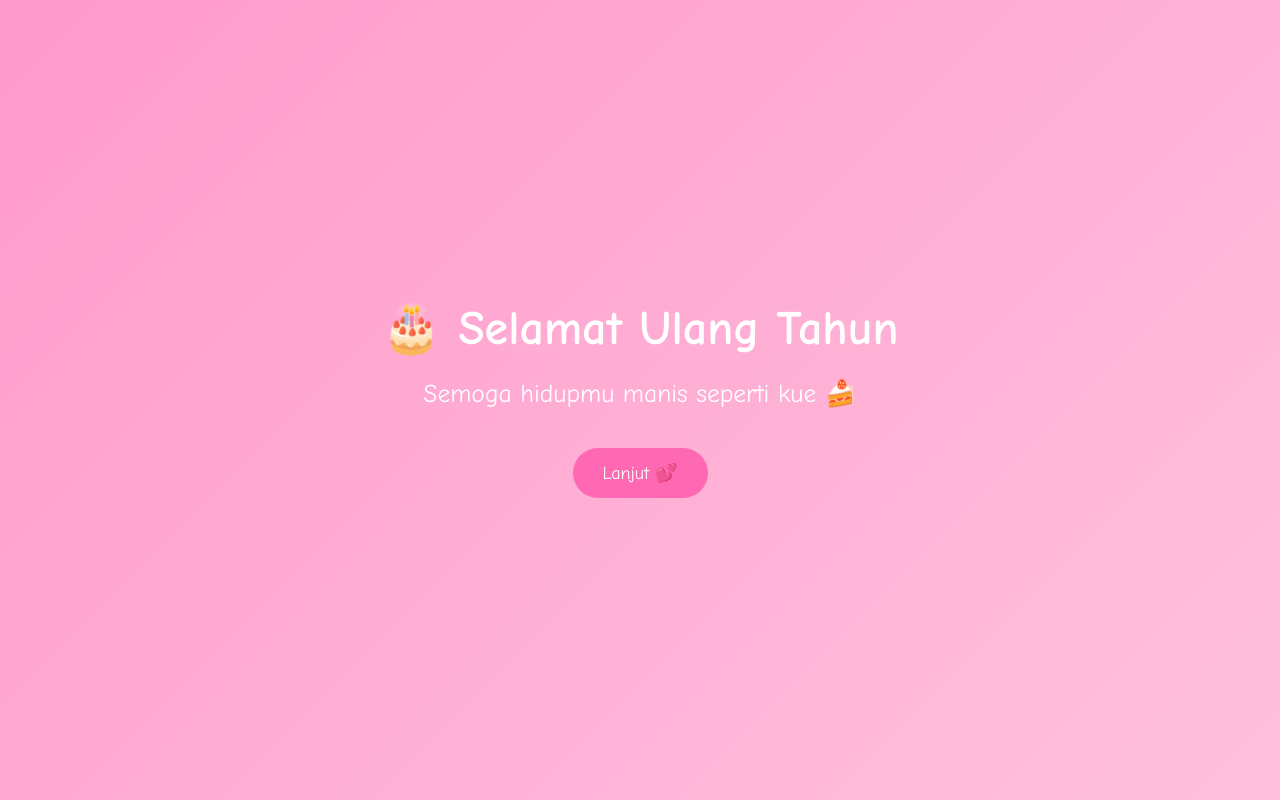
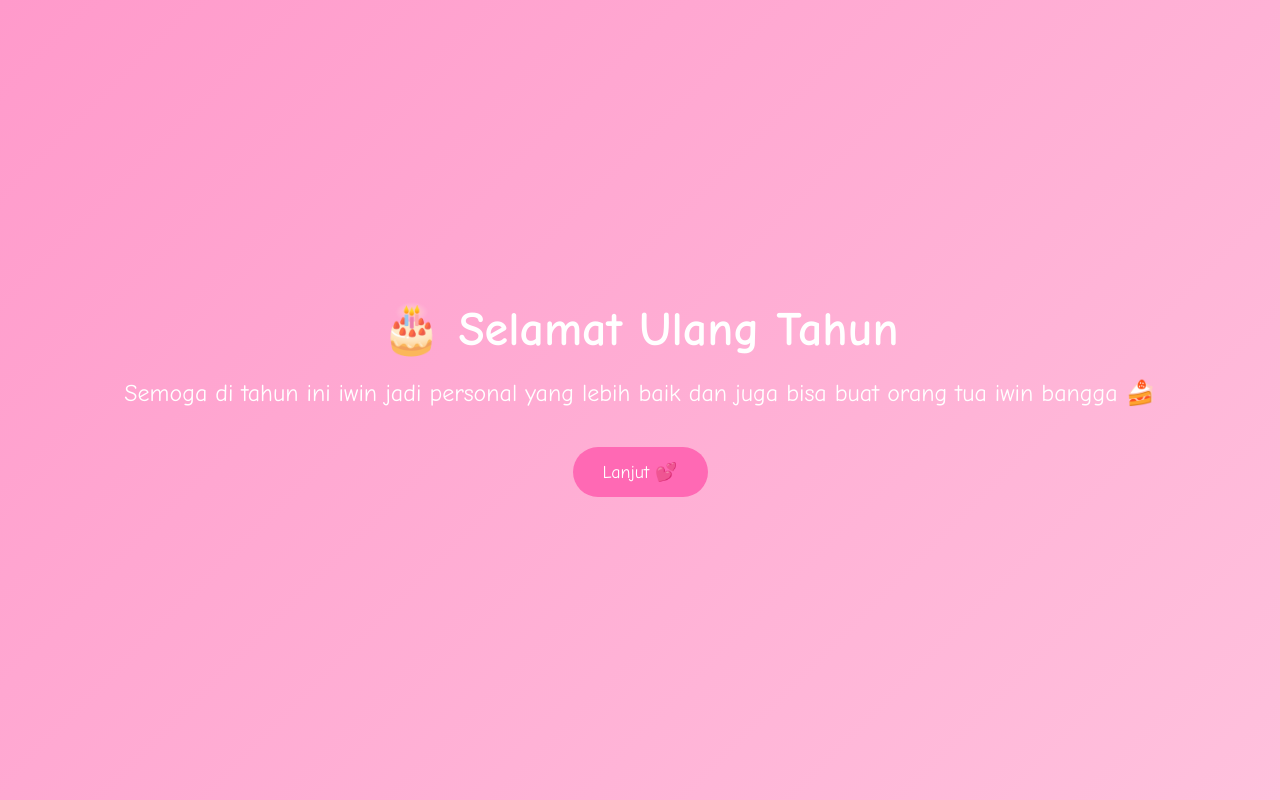
Before and after one commit to thxjr9080-art/Selamat-Ulang-Tahun, a plain HTML site: page index.html in a window 1280 px wide. Both pictures are taken after a click on the button "Klik aku 🎶". Shown: the top 800 px of the page. Drawn offline with Linux system fonts and the light colour scheme.

Commit message:
Update index.html

```diff
--- a/index.html
+++ b/index.html
@@ -2,17 +2,18 @@
 <html lang="id">
 <head>
 <meta charset="UTF-8">
-<title>Happy Birthday 💖</title>
+<title>Happy Birthday Yaaa iwinnn💖</title>
 
 <style>
 * {
   margin: 0;
   padding: 0;
   box-sizing: border-box;
-  font-family: 'Comic Sans MS', cursive;
+  font-family: "Comic Sans MS", cursive;
 }
 
 body {
+  height: 100vh;
   background: linear-gradient(135deg, #ff9acb, #ffc1dd);
   overflow: hidden;
 }
@@ -28,7 +29,7 @@ body {
   flex-direction: column;
 }
 
-.active {
+.slide.active {
   display: flex;
 }
 
@@ -39,7 +40,7 @@ h1 {
 }
 
 p {
-  font-size: 1.6em;
+  font-size: 1.5em;
   margin-top: 20px;
 }
 
@@ -57,8 +58,8 @@ button {
 }
 
 button:hover {
+  background: deeppink;
   transform: scale(1.15);
-  background: deeppink;
 }
 
 /* ANIMASI */
@@ -71,9 +72,8 @@ button:hover {
 /* HATI */
 .heart {
   position: absolute;
-  color: #ff3f8e;
   font-size: 30px;
-  animation: float 6s linear infinite;
+  animation: float 6s linear forwards;
 }
 
 @keyframes float {
@@ -94,26 +94,27 @@ button:hover {
 <!-- MUSIK -->
 <audio id="musik" loop>
   <source src="ramein.mp3" type="audio/mpeg">
+  Browser tidak mendukung audio
 </audio>
 
 <!-- SLIDE 1 -->
 <div class="slide active">
   <h1>🎉 Happy Birthday 🎉</h1>
-  <p>Ada kejutan kecil buat kamu 😆💗</p>
+  <p>Ada kejutan kecil buat kamu 😆💖</p>
   <button onclick="nextSlide()">Klik aku 🎶</button>
 </div>
 
 <!-- SLIDE 2 -->
 <div class="slide">
   <h1>🎂 Selamat Ulang Tahun</h1>
-  <p>Semoga hidupmu manis seperti kue 🍰</p>
+  <p>Semoga di tahun ini iwin jadi personal yang lebih baik dan juga bisa buat orang tua iwin bangga 🍰</p>
   <button onclick="nextSlide()">Lanjut 💕</button>
 </div>
 
 <!-- SLIDE 3 -->
 <div class="slide">
   <h1>💖 Buat Kamu</h1>
-  <p>Yang selalu bikin dunia lebih lucu 😜</p>
+  <p>Yang selalu bikin hari jadi lebih lucu 😜</p>
   <button onclick="nextSlide()">Terakhir 🥰</button>
 </div>
 
@@ -124,37 +125,40 @@ button:hover {
 </div>
 
 <script>
-let i = 0;
-const slides = document.querySelectorAll('.slide');
+let current = 0;
+const slides = document.querySelectorAll(".slide");
 const musik = document.getElementById("musik");
+let heartInterval;
 
-/* SLIDE + MUSIK */
+/* PINDAH SLIDE + MULAI MUSIK */
 function nextSlide() {
   if (musik.paused) {
     musik.play();
-    startHearts(); // animasi mulai bareng musik
+    startHearts();
   }
 
-  slides[i].classList.remove('active');
-  i++;
-  if (i >= slides.length) i = slides.length - 1;
-  slides[i].classList.add('active');
+  slides[current].classList.remove("active");
+  current++;
+  if (current >= slides.length) current = slides.length - 1;
+  slides[current].classList.add("active");
 }
 
-/* HATI ROMANTIS (sinkron musik) */
+/* ANIMASI HATI SINKRON MUSIK */
 function startHearts() {
-  setInterval(() => {
+  heartInterval = setInterval(() => {
     const heart = document.createElement("div");
     heart.className = "heart";
     heart.innerHTML = "💖";
     heart.style.left = Math.random() * 100 + "vw";
+    heart.style.color = "hotpink";
     heart.style.fontSize = (20 + Math.random() * 30) + "px";
+
     document.body.appendChild(heart);
 
     setTimeout(() => {
       heart.remove();
     }, 6000);
-  }, 400); // tempo lucu-romantis
+  }, 400);
 }
 </script>
 
```
